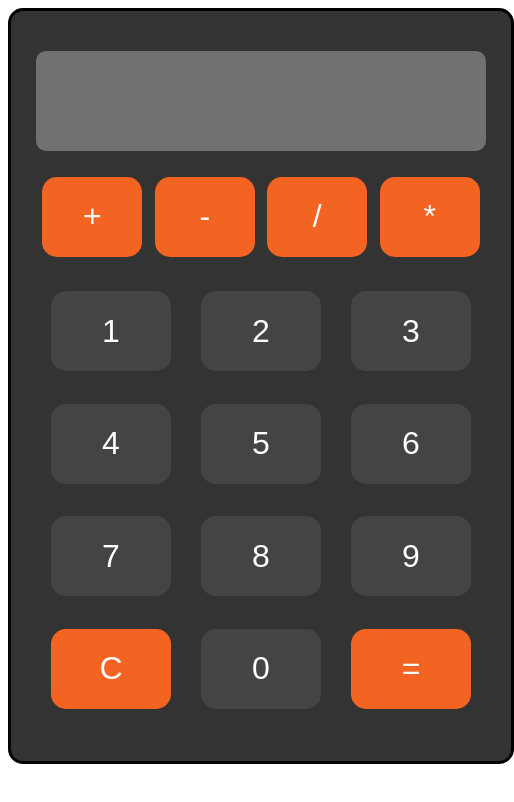
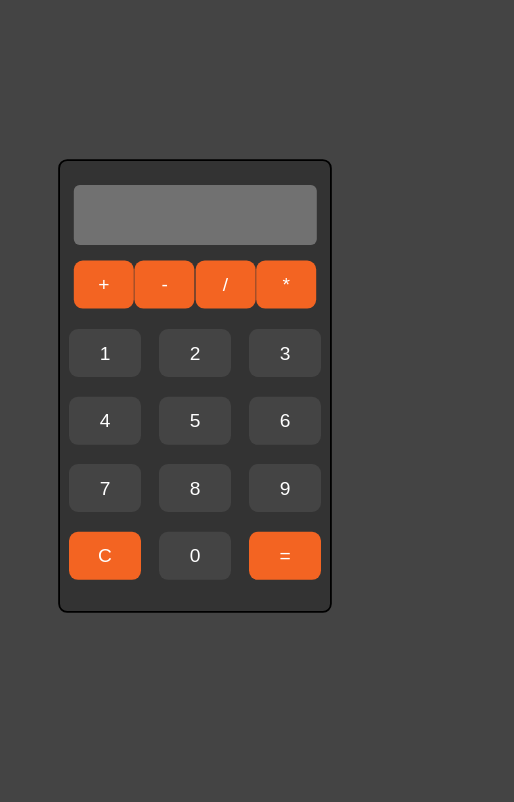
Before and after one commit to fermorelli/CalculadoraVainilla, a plain HTML site: page index.html in a window 390 px wide. Shown: the whole page, 514 px wide, since content can reach past the window. Drawn offline with Linux system fonts and the light colour scheme; a web font is replaced by a local one.

Commit message:
responsive

```diff
--- a/styles.css
+++ b/styles.css
@@ -10,6 +10,11 @@ button{
 
 button:active{
     transform: scale(1.1);
+}
+
+body {
+    background-color: #444;
+    padding: 0;
 }
 
 .todo{
@@ -99,3 +104,16 @@ button:active{
 #igual{
     background-color: rgb(243, 100, 34);
 }
+
+@media screen and (max-width:600px) {
+    body {
+        transform: scale(0.6);
+        display: flex;
+        justify-content: center;
+        align-items: flex-start;
+    }
+    .visop{
+        width: 90%;
+    }
+
+}
```
